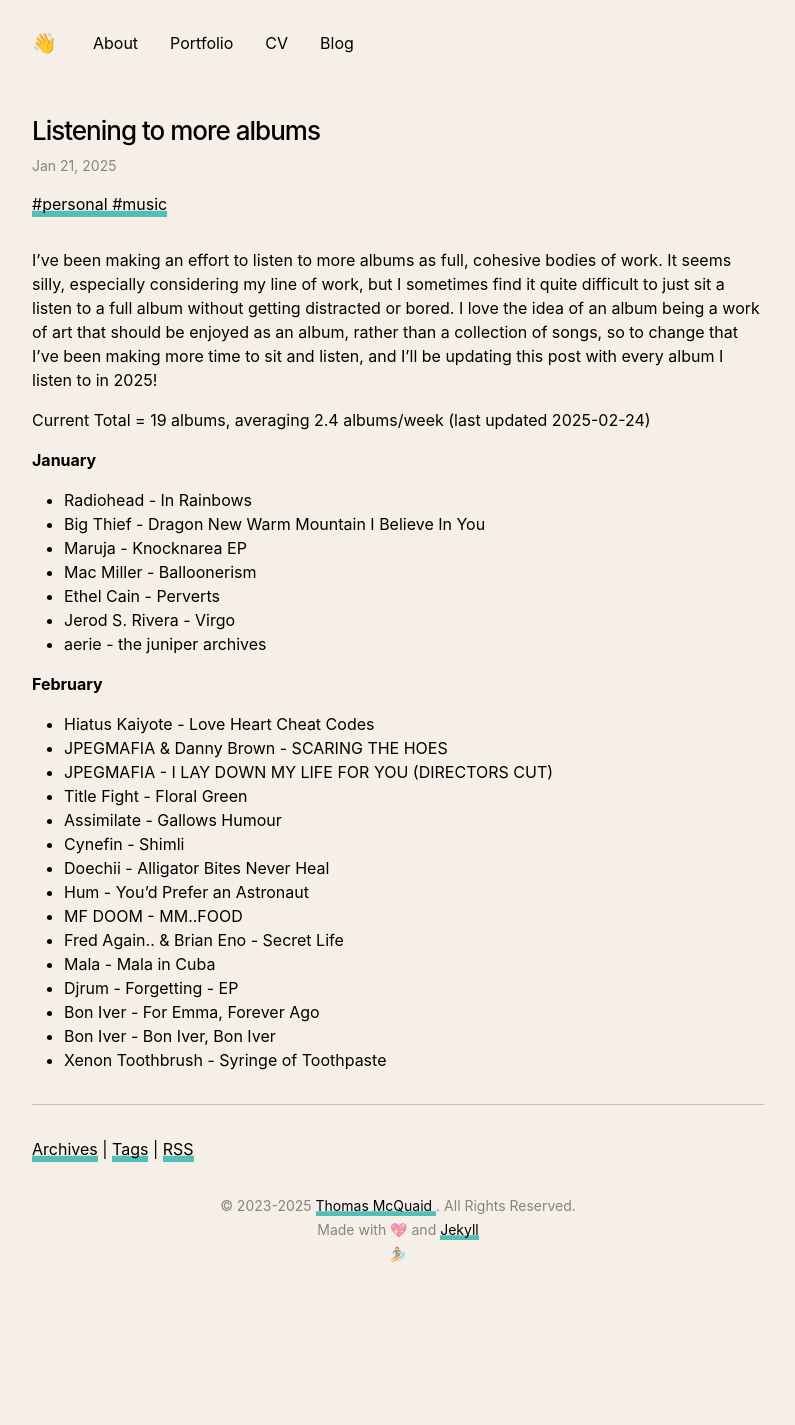
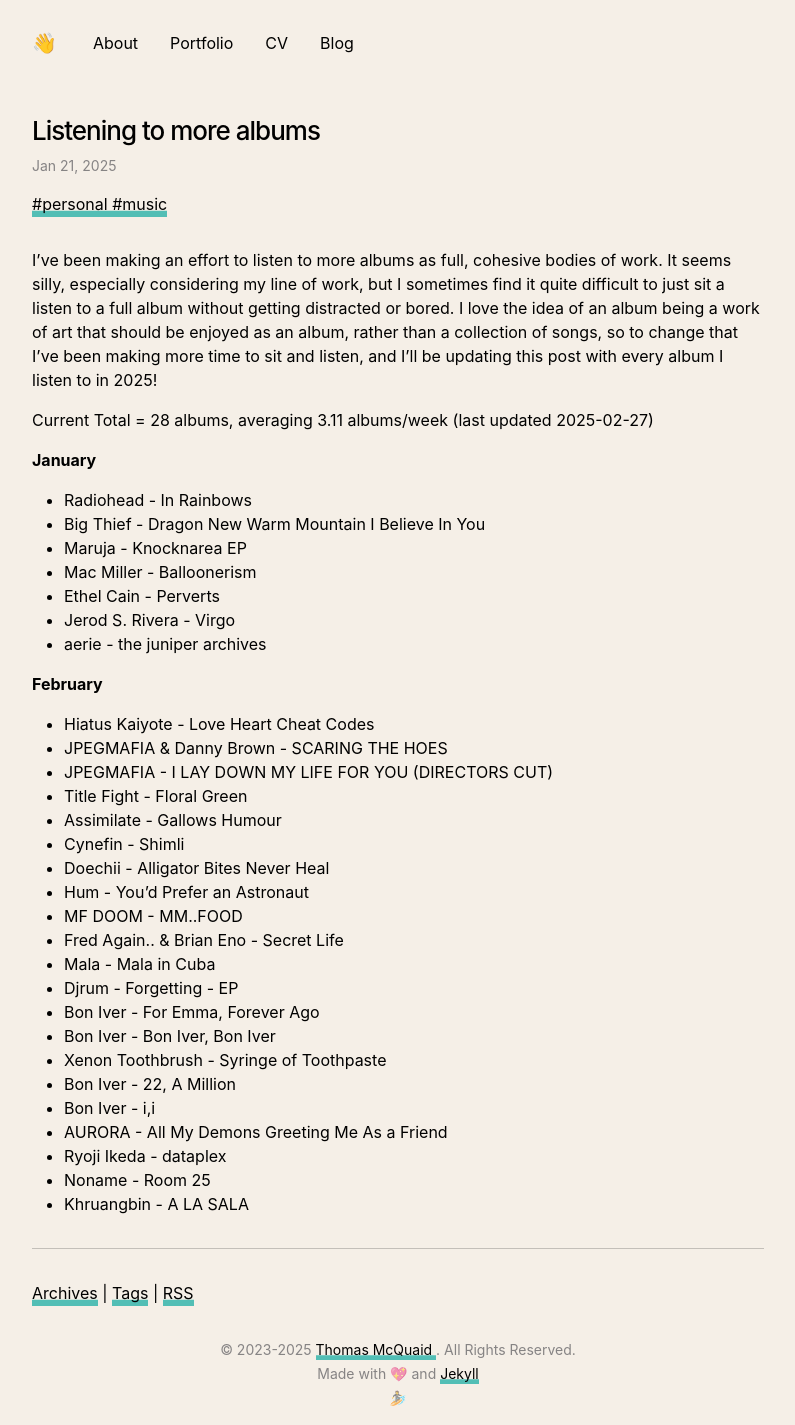
Before and after one commit to thomasmcquaidee/thomasmcquaidee.github.io, a Jekyll site: the page built from _posts/2025-01-21-listening-to-more-albums.md, in a window 1280 px wide. Shown: the whole page, without its empty margins (242-1037 px from the left). Built offline with Jekyll 4.4.1, drawn with Linux system fonts in a browser that asks for light colours; before the commit the page ends 1281 px from its top, so only the background shows below that.

Commit message:
Update 2025-01-21-listening-to-more-albums.md

```diff
--- a/_posts/2025-01-21-listening-to-more-albums.md
+++ b/_posts/2025-01-21-listening-to-more-albums.md
@@ -9,7 +9,7 @@
 
 I've been making an effort to listen to more albums as full, cohesive bodies of work. It seems silly, especially considering my line of work, but I sometimes find it quite difficult to just sit a listen to a full album without getting distracted or bored. I love the idea of an album being a work of art that should be enjoyed as an album, rather than a collection of songs, so to change that I've been making more time to sit and listen, and I'll be updating this post with every album I listen to in 2025!
 
-Current Total = 19 albums, averaging 2.4 albums/week (last updated 2025-02-24)
+Current Total = 28 albums, averaging 3.11 albums/week (last updated 2025-02-27)
 
 
 **January**
@@ -37,3 +37,9 @@
 - Bon Iver - For Emma, Forever Ago
 - Bon Iver - Bon Iver, Bon Iver
 - Xenon Toothbrush - Syringe of Toothpaste
+- Bon Iver - 22, A Million
+- Bon Iver - i,i
+- AURORA - All My Demons Greeting Me As a Friend
+- Ryoji Ikeda - dataplex
+- Noname - Room 25
+- Khruangbin - A LA SALA
```
